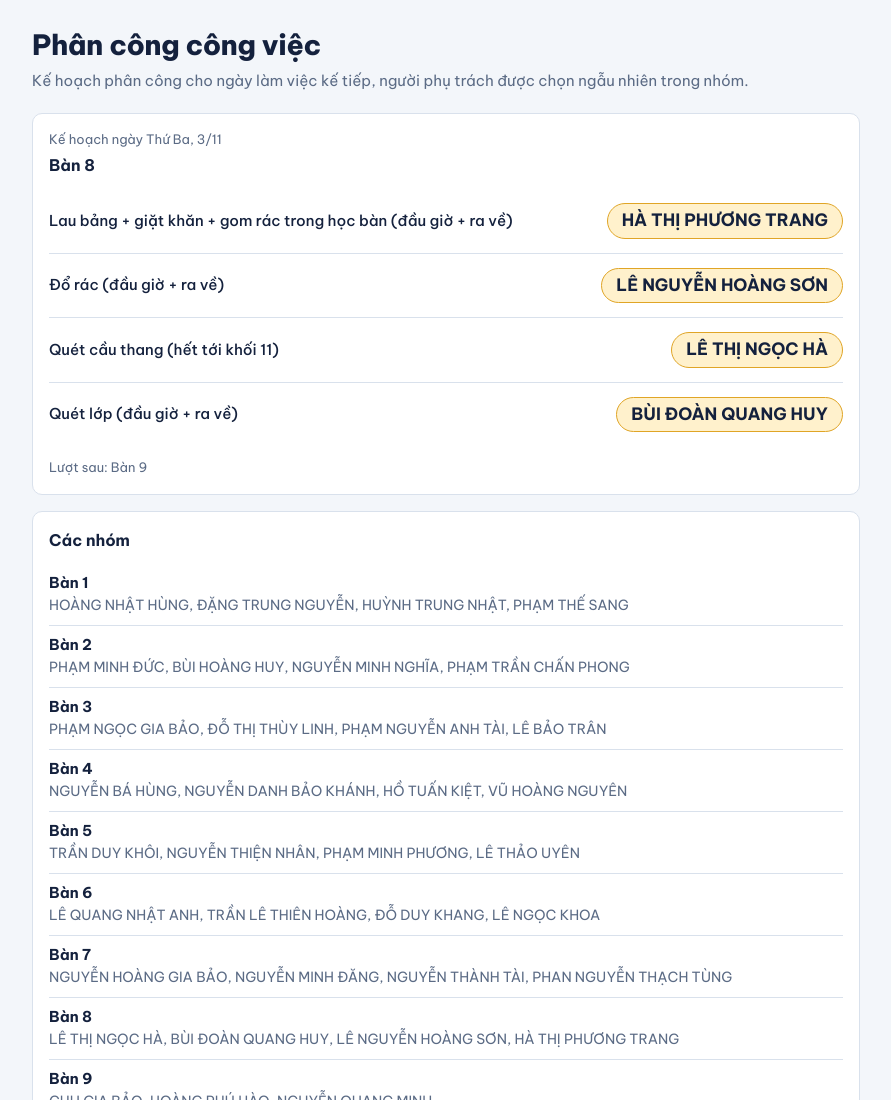
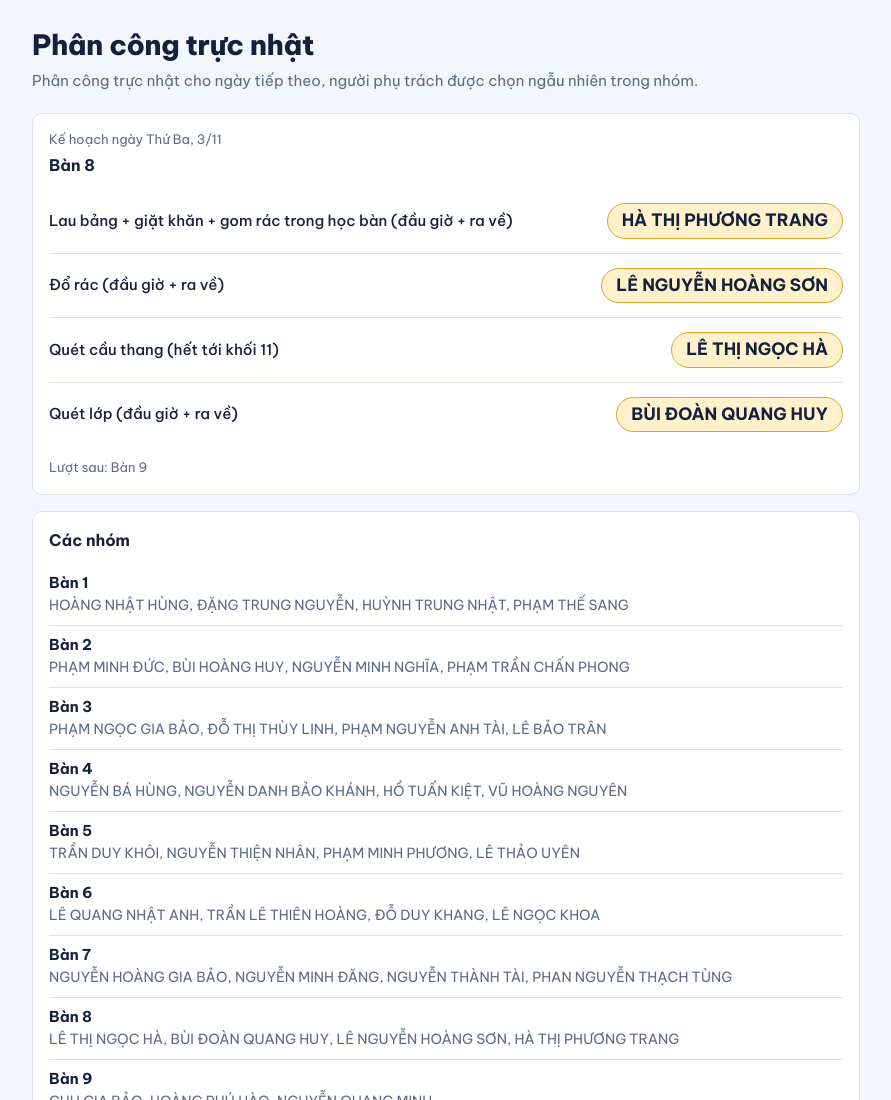
Before and after one commit to MinhNghia2011/phan-cong-cong-viec-lao-dong, a plain HTML site: page index.html in a window 1280 px wide. Shown: the top 1100 px of the page, without its empty margins (194-1085 px from the left). Drawn offline with Linux system fonts and the light colour scheme.

Commit message:
Update index.html

```diff
--- a/index.html
+++ b/index.html
@@ -2,7 +2,7 @@
 <html lang="vi"><head>
 <meta charset="utf-8">
 <meta name="viewport" content="width=device-width, initial-scale=1, viewport-fit=cover">
-<title>Phân công công việc</title>
+<title>Phân công trực nhật</title>
 <link href="https://fonts.googleapis.com/css2?family=Be+Vietnam+Pro:wght@400;500;700;800&amp;display=swap" rel="stylesheet">
 <style>
 :root{--bg:#f3f6fa;--surface:#fff;--ink:#14213d;--muted:#5b6b85;--line:#d9e1ec;--accent:#2f5bea;--accent-ink:#fff;--now:#fff1cc;--now-line:#e0a526;--danger:#c0392b;
@@ -50,7 +50,7 @@ li.off .name{color:var(--muted);text-decoration:line-through}
 </head>
 <body data-new-gr-c-s-check-loaded="14.1343.0" data-gr-ext-installed="">
 <main>
-<h1>Phân công công việc</h1>
+<h1>Phân công trực nhật</h1>
 <p class="sub" id="sub">Bạn đang ở chế độ chỉnh sửa. Sau khi sửa, tải file mới và đưa lên website để người xem thấy.</p>
 <div id="app"></div>
 </main>
@@ -150,7 +150,7 @@ function render(){
   $app.replaceChildren();
   document.getElementById("sub").textContent=editor
     ?"Bạn đang ở chế độ chỉnh sửa. Sau khi sửa, tải file mới và đưa lên website để người xem thấy."
-    :"Kế hoạch phân công cho ngày làm việc kế tiếp, người phụ trách được chọn ngẫu nhiên trong nhóm.";
+    :"Phân công trực nhật cho ngày tiếp theo, người phụ trách được chọn ngẫu nhiên trong nhóm.";
   const g=grp(),a=gact(g.id);
   if(editor){
     const bar=el("div","bar");
```
